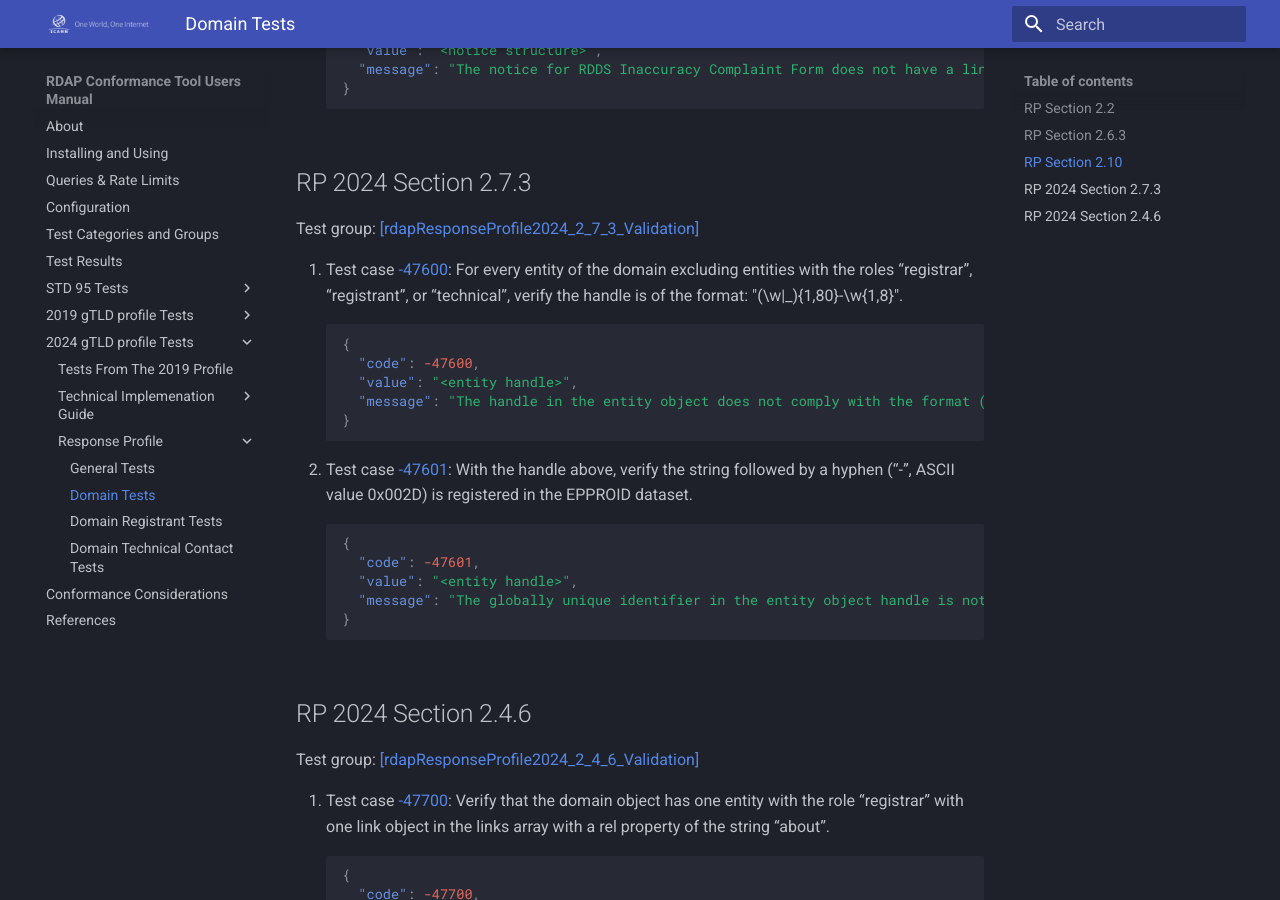
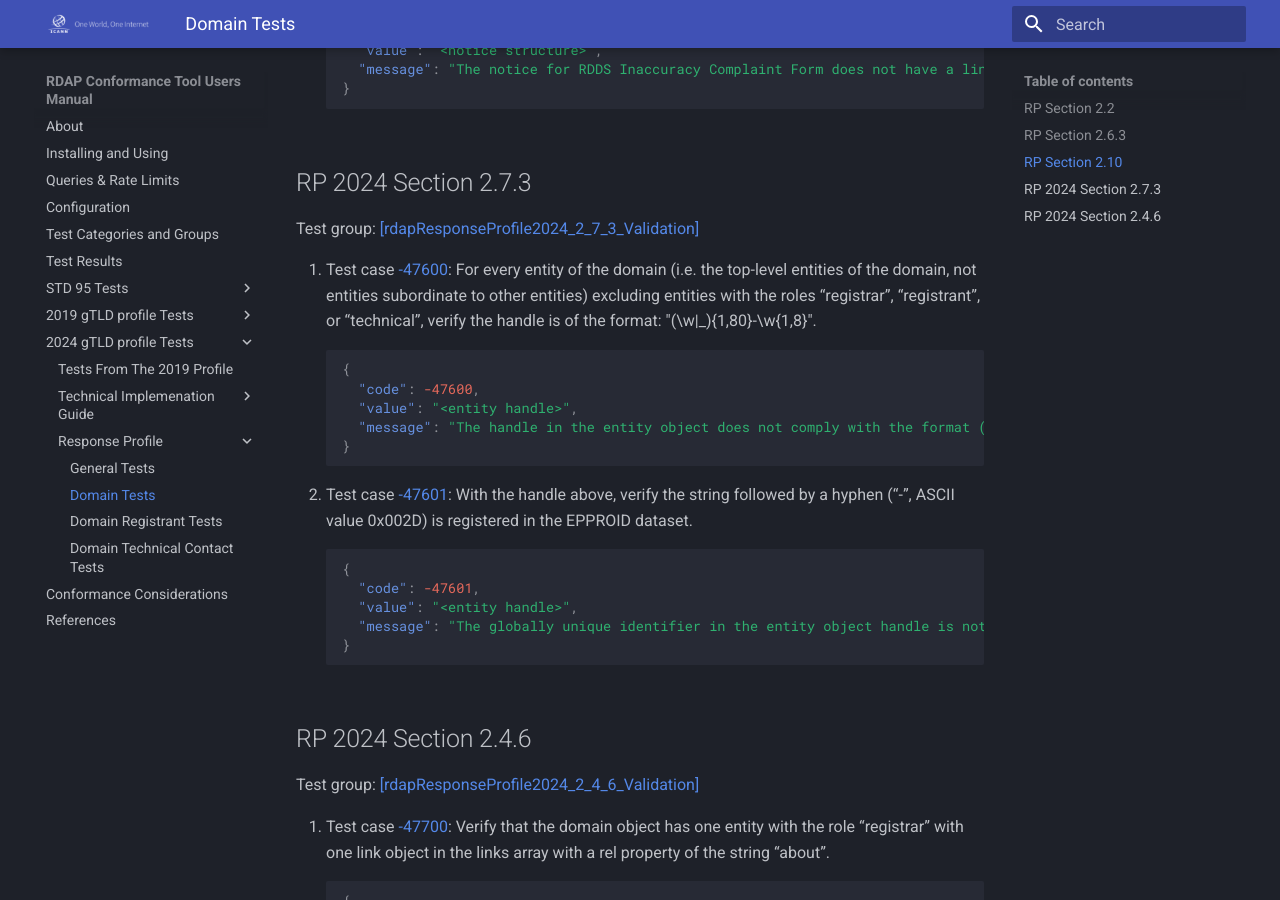
Before and after one commit to icann/rdap-conformance-tool, an MkDocs documentation site: the page built from docs/2024_gtld/response/domain.md, in a window 1280 px wide and 900 px high, scrolled down 3952 px. Built offline with MkDocs 1.6.1 and Material for MkDocs 9.7.7, drawn with Linux system fonts in a browser that asks for light colours.

Commit message:
fixing requirement

````diff
--- a/docs/2024_gtld/response/domain.md
+++ b/docs/2024_gtld/response/domain.md
@@ -162,7 +162,7 @@
 Test group: [[rdapResponseProfile2024_2_7_3_Validation]](#id-rdapResponseProfile2024_2_7_3_Validation){ #id-rdapResponseProfile2024_2_7_3_Validation }
 
 1. Test case [-47600](#id-testCase-47600){ #id-testCase-47600 }:
-For every entity of the domain excluding entities with the roles “registrar”, “registrant”, or “technical”, verify the handle is of the format: "(\w|_){1,80}-\w{1,8}".
+For every entity of the domain (i.e. the top-level entities of the domain, not entities subordinate to other entities) excluding entities with the roles “registrar”, “registrant”, or “technical”, verify the handle is of the format: "(\w|_){1,80}-\w{1,8}".
 ```json
 {
   "code": -47600,
````
